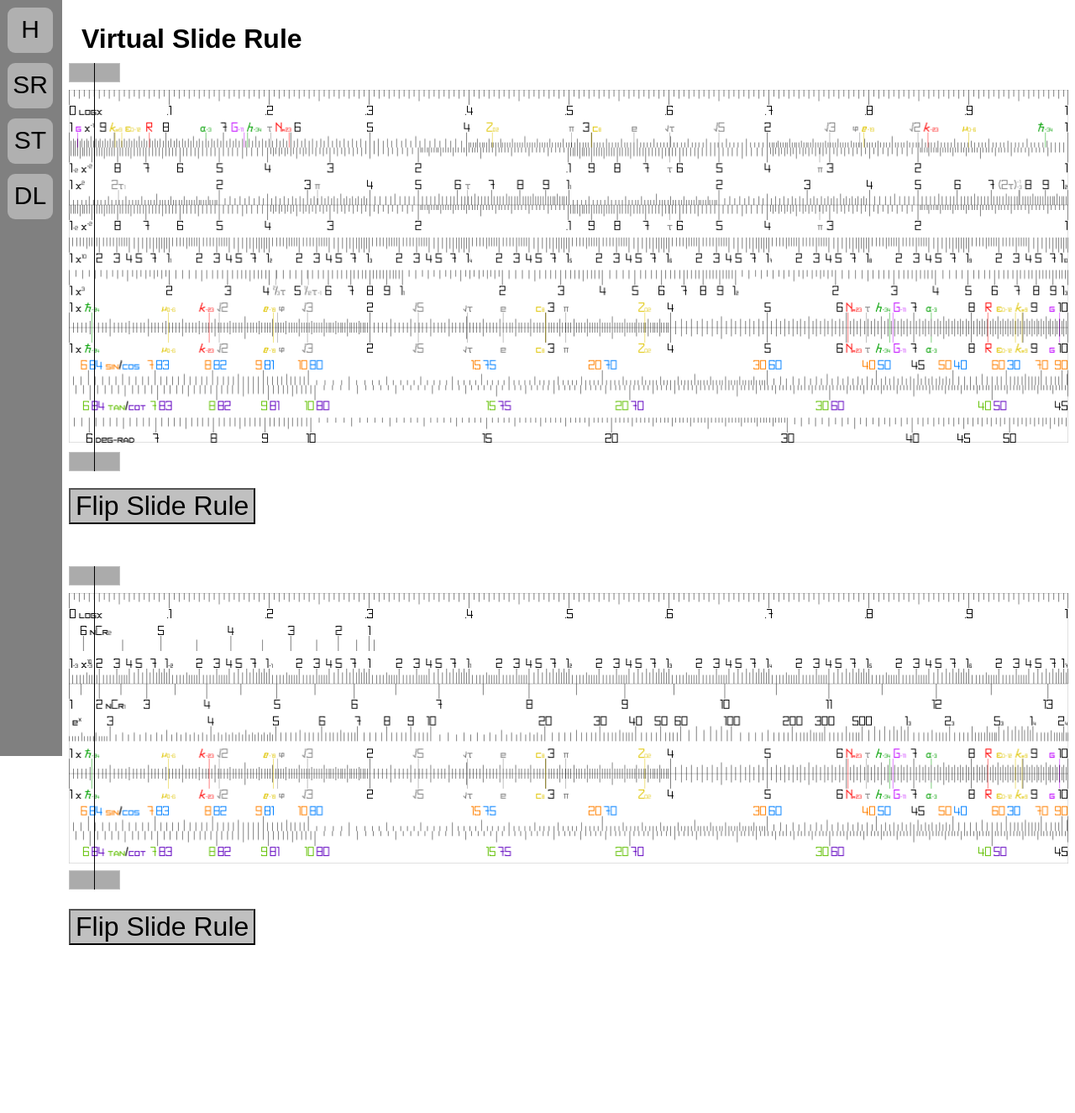
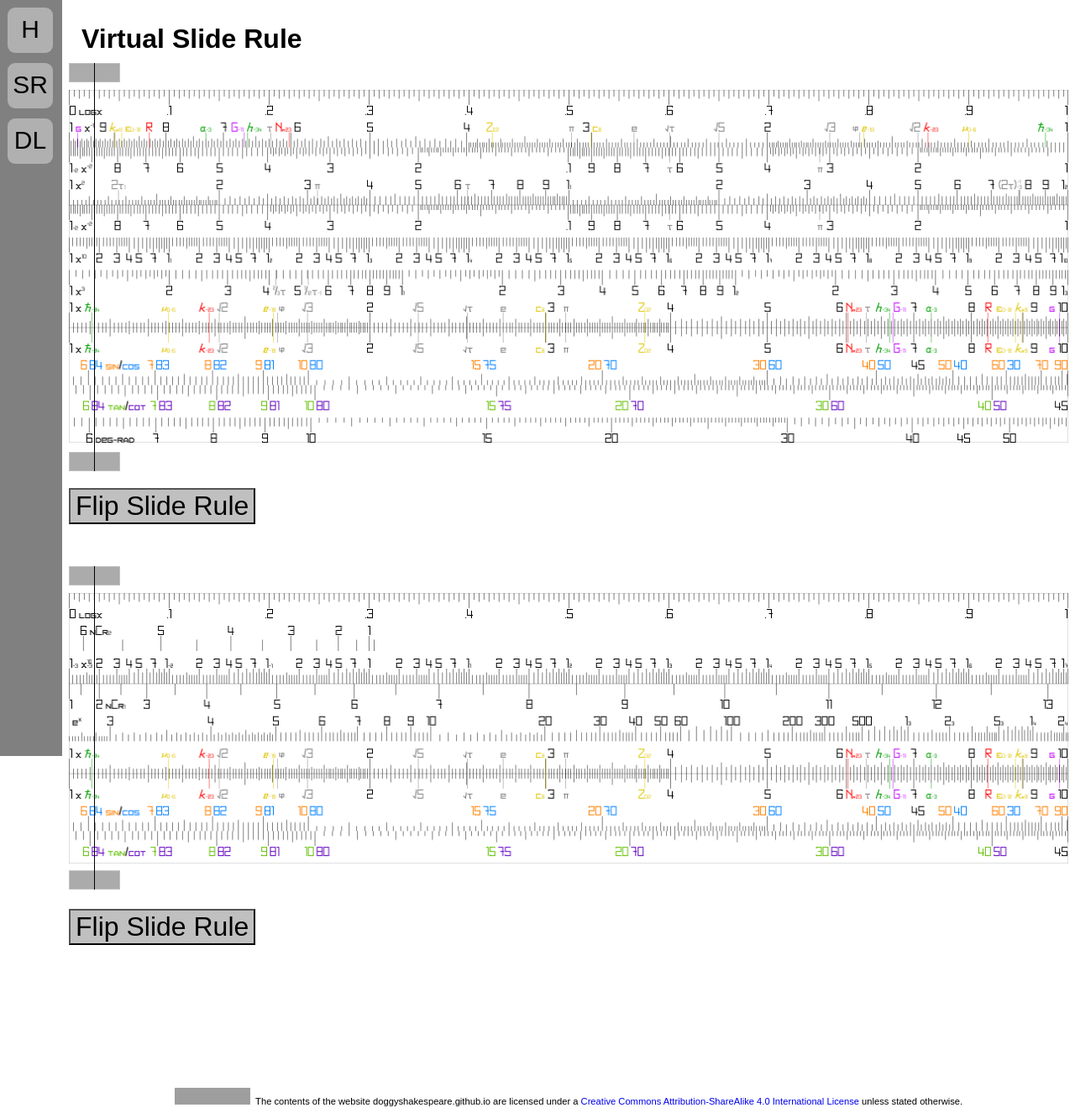
Before and after one commit to Doggyshakespeare/doggyshakespeare.github.io, a Jekyll site: the page built from sr_demo.html, in a window 1280 px wide. Shown: the whole page at 84% size. Built offline with Jekyll 4.4.1, drawn with Linux system fonts in a browser that asks for light colours; nearby versions of some CDN libraries; before the commit the page ends 1175 px from its top, so only the background shows below that; grey boxes are pictures that could not be loaded.

Commit message:
Added CC BY-SA 4.0 License

```diff
--- a/_layouts/default.html
+++ b/_layouts/default.html
@@ -13,14 +13,14 @@
                 <a href="sr_demo.html" class="navlink">SR</a>
             </div>
             <div class="navitem">
-                <a href="solubilitytable.html" class="navlink">ST</a>
-            </div>
-      		<div class="navitem">
                 <a href="dl.html" class="navlink">DL</a>
             </div>
         </div>
         <div class="content">
             {{ content }}
+            <div class="license">
+                <a rel="license" href="http://creativecommons.org/licenses/by-sa/4.0/"><img alt="Creative Commons License" style="border-width:0" src="https://i.creativecommons.org/l/by-sa/4.0/88x31.png" /></a>&nbsp;&nbsp;The contents of the website doggyshakespeare.github.io are licensed under a <a rel="license" href="http://creativecommons.org/licenses/by-sa/4.0/">Creative Commons Attribution-ShareAlike 4.0 International License</a> unless stated otherwise.
+            </div>
         </div>
     </body>
 </html>
--- a/css/style.css
+++ b/css/style.css
@@ -82,6 +82,13 @@ div {
   vertical-align: -9px;
 }
 
+.license {
+  font-size: 0.7em;
+  font-family: sans-serif;
+  text-align: center;
+  padding: 120px 15px 0px 15px;
+}
+
 table {
   width: 100%;
   border: 2px #000000 solid;
--- a/sr_demo.html
+++ b/sr_demo.html
@@ -17,7 +17,7 @@
             $(".sr_F_img").toggle();
         });
     });
-</script>
+</script> <!-- These 3 scripts are not part of the CC BY-SA 4.0 License -->
 
 <div class="header">Virtual Slide Rule</div>
 <div class="sr_ujo">
```
Lines whose indentation alone changed are shown as unchanged.
